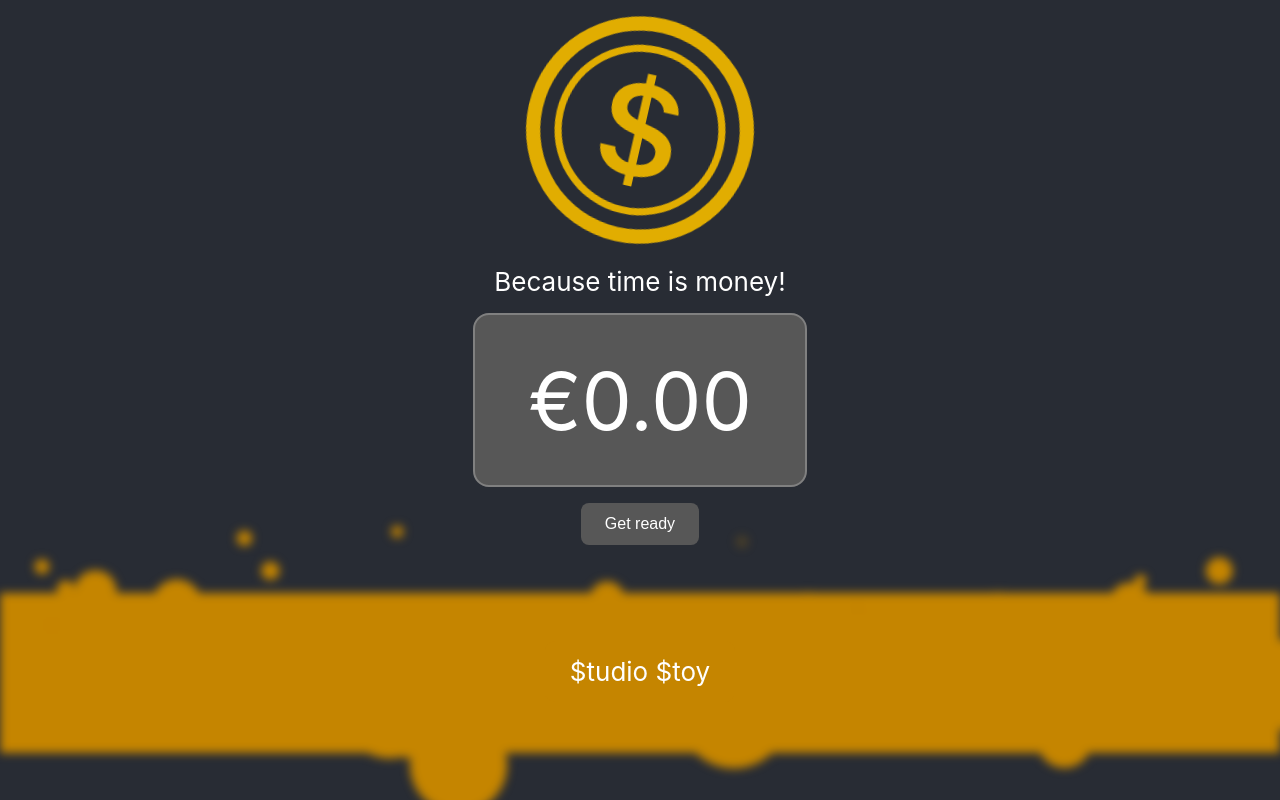
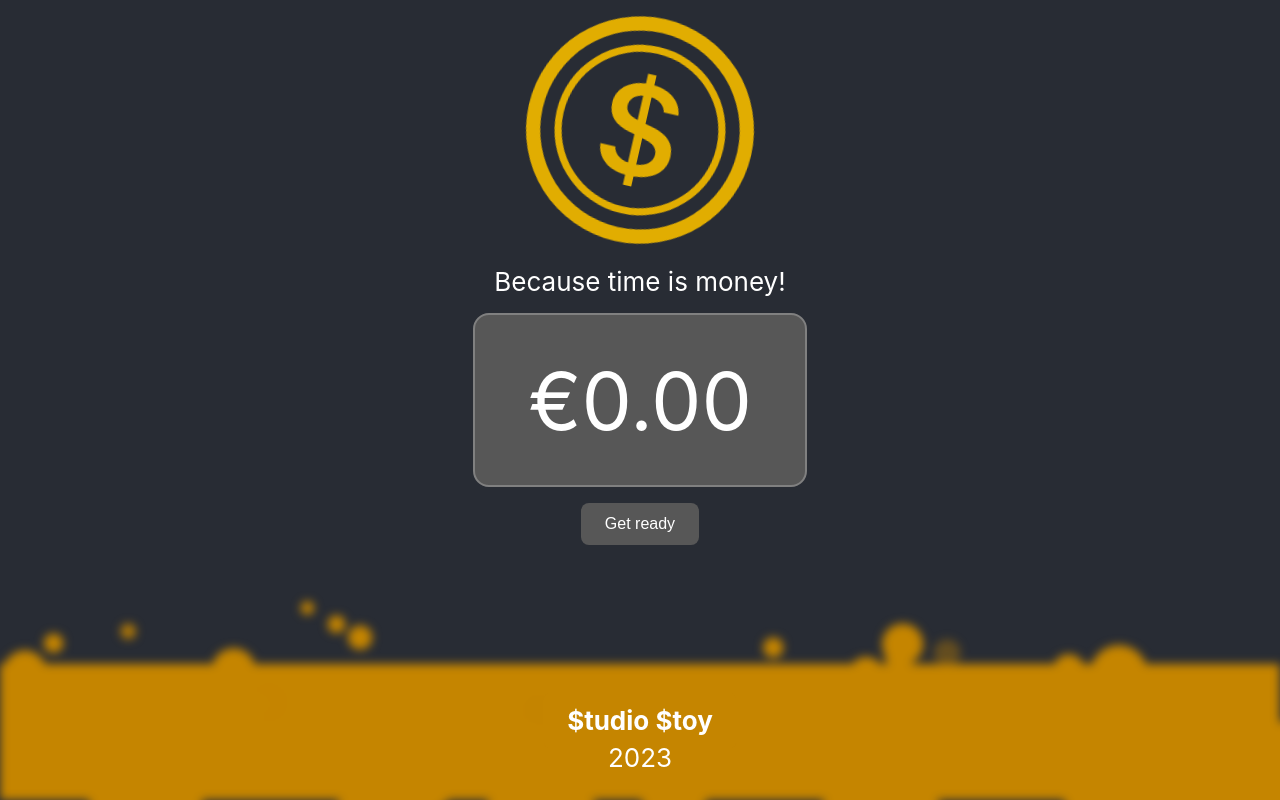
Before and after one commit to stijuh/CoinCounter, a React (Create React App) app: page / in a window 1280 px wide. Built offline with nearby package versions, Linux system fonts and the light colour scheme.

Commit message:
fixed css??? again????????

```diff
--- a/src/components/EpicFooter/EpicFooter.css
+++ b/src/components/EpicFooter/EpicFooter.css
@@ -6,37 +6,60 @@ footer {
   width: 100%;
 }
 
-.foot {
-  width: 100%;
-}
-
 .g-container {
   width: 100%;
   height: 100%;
 }
 
+.date {
+  width: 100%;
+  position: absolute;
+  bottom: 0;
+  display: flex;
+  justify-content: center;
+  height: 4%;
+}
+
 a.studioStoyLink {
-  display: inline-block;
   position: relative;
-  top: -7rem;
+  top: -4rem;
   text-decoration: none;
+  font-weight: bold;
   background-color: var(--backgroundColor);
-  color: white;
-  padding: 15px 25px;
-  border-radius: 10px;
-  transition: background-color 0.3s, box-shadow 0.3s ease-in-out;
+  color: #ffffff;
+  padding: 12px 24px;
+  cursor: pointer;
+  border-radius: 8px;
+  transition: box-shadow 0.3s, background-color 0.2s ease-in-out;
 }
 
 a.studioStoyLink:hover {
-  box-shadow: 0 4px 8px rgba(0, 0, 0, 0.2);
+  background-color: rgb(255, 255, 255);
+  box-shadow: 0 8px 16px rgba(0, 0, 0, 0.2);
+  transform: scale(10);
+  color: #ffcc00;
+}
+
+a.studioStoyLink:hover::before {
+  content: "";
+  position: absolute;
+  width: 100%;
+  height: 100%;
+  top: 0;
+  left: 0;
+  border-radius: 8px;
+  z-index: -1;
+  animation: shiningEffect 1s infinite;
+}
+
+a.studioStoyLink:active {
   background-color: darkgray;
 }
 
 .g-footer {
-  position: relative;
-  margin-top: 3rem;
-  left: 0;
-  height: 10rem;
+  position: absolute;
+  bottom: 0;
+  height: 8.5rem;
   width: 100%;
   background: var(--backgroundColor);
   filter: blur(5px);
@@ -57,411 +80,411 @@ a.studioStoyLink:hover {
 }
 
 .g-bubble:nth-child(0) {
-  left: 56%;
-  top: 96px;
-  width: 70px;
-  height: 70px;
-  animation: moveToTop 7.35s ease-in-out -1.899s infinite;
+  left: 29%;
+  top: 37px;
+  width: 48px;
+  height: 48px;
+  animation: moveToTop 5.78s ease-in-out -0.79s infinite;
 }
 
 .g-bubble:nth-child(1) {
-  left: 40%;
-  top: 96px;
-  width: 48px;
-  height: 48px;
-  animation: moveToTop 8.13s ease-in-out -1.41s infinite;
+  left: 32%;
+  top: 71px;
+  width: 40px;
+  height: 40px;
+  animation: moveToTop 10s ease-in-out -0.201s infinite;
 }
 
 .g-bubble:nth-child(2) {
-  left: 98%;
-  top: 128px;
-  width: 83px;
-  height: 83px;
-  animation: moveToTop 8.08s ease-in-out -1.185s infinite;
+  left: 73%;
+  top: 117px;
+  width: 93px;
+  height: 93px;
+  animation: moveToTop 6.47s ease-in-out -0.786s infinite;
 }
 
 .g-bubble:nth-child(3) {
-  left: 81%;
-  top: 118px;
-  width: 48px;
-  height: 48px;
-  animation: moveToTop 9.24s ease-in-out -1.056s infinite;
+  left: 19%;
+  top: 103px;
+  width: 78px;
+  height: 78px;
+  animation: moveToTop 6.33s ease-in-out -1.035s infinite;
 }
 
 .g-bubble:nth-child(4) {
-  left: 23%;
-  top: 88px;
-  width: 102px;
-  height: 102px;
-  animation: moveToTop 5.03s ease-in-out -1.828s infinite;
+  left: 70%;
+  top: 73px;
+  width: 61px;
+  height: 61px;
+  animation: moveToTop 5.34s ease-in-out -1.394s infinite;
 }
 
 .g-bubble:nth-child(5) {
-  left: 44%;
-  top: 99px;
-  width: 62px;
-  height: 62px;
-  animation: moveToTop 8.18s ease-in-out -0.326s infinite;
+  left: 37%;
+  top: 38px;
+  width: 100px;
+  height: 100px;
+  animation: moveToTop 8.85s ease-in-out -1.27s infinite;
 }
 
 .g-bubble:nth-child(6) {
-  left: 35%;
-  top: 62px;
-  width: 83px;
-  height: 83px;
-  animation: moveToTop 9.22s ease-in-out -0.391s infinite;
+  left: 72%;
+  top: 100px;
+  width: 90px;
+  height: 90px;
+  animation: moveToTop 5.08s ease-in-out -1.559s infinite;
 }
 
 .g-bubble:nth-child(7) {
-  left: 42%;
-  top: 93px;
-  width: 129px;
-  height: 129px;
-  animation: moveToTop 9.71s ease-in-out -0.298s infinite;
+  left: 28%;
+  top: 58px;
+  width: 94px;
+  height: 94px;
+  animation: moveToTop 7.01s ease-in-out -0.988s infinite;
 }
 
 .g-bubble:nth-child(8) {
-  left: 67%;
-  top: 42px;
-  width: 109px;
-  height: 109px;
-  animation: moveToTop 8.38s ease-in-out -0.284s infinite;
+  left: 69%;
+  top: 72px;
+  width: 80px;
+  height: 80px;
+  animation: moveToTop 6.19s ease-in-out -0.829s infinite;
 }
 
 .g-bubble:nth-child(9) {
-  left: 91%;
-  top: 104px;
-  width: 73px;
-  height: 73px;
-  animation: moveToTop 5.74s ease-in-out -1.306s infinite;
+  left: 48%;
+  top: 57px;
+  width: 94px;
+  height: 94px;
+  animation: moveToTop 5.76s ease-in-out -0.835s infinite;
 }
 
 .g-bubble:nth-child(10) {
-  left: 55%;
-  top: 48px;
-  width: 125px;
-  height: 125px;
-  animation: moveToTop 7.84s ease-in-out -1.198s infinite;
+  left: 10%;
+  top: 45px;
+  width: 102px;
+  height: 102px;
+  animation: moveToTop 6.98s ease-in-out -0.351s infinite;
 }
 
 .g-bubble:nth-child(11) {
-  left: 31%;
-  top: 41px;
-  width: 71px;
-  height: 71px;
-  animation: moveToTop 8.55s ease-in-out -0.705s infinite;
+  left: 29%;
+  top: 59px;
+  width: 60px;
+  height: 60px;
+  animation: moveToTop 7.3s ease-in-out -0.709s infinite;
 }
 
 .g-bubble:nth-child(12) {
-  left: 51%;
-  top: 122px;
-  width: 45px;
-  height: 45px;
-  animation: moveToTop 5.32s ease-in-out -1.164s infinite;
+  left: 33%;
+  top: 69px;
+  width: 115px;
+  height: 115px;
+  animation: moveToTop 6.93s ease-in-out -1.901s infinite;
 }
 
 .g-bubble:nth-child(13) {
-  left: 67%;
-  top: 89px;
-  width: 36px;
-  height: 36px;
-  animation: moveToTop 6.41s ease-in-out -0.935s infinite;
+  left: 5%;
+  top: 120px;
+  width: 41px;
+  height: 41px;
+  animation: moveToTop 5.46s ease-in-out -0.45s infinite;
 }
 
 .g-bubble:nth-child(14) {
-  left: 36%;
-  top: 111px;
-  width: 31px;
-  height: 31px;
-  animation: moveToTop 6.3s ease-in-out -0.296s infinite;
+  left: 91%;
+  top: 86px;
+  width: 116px;
+  height: 116px;
+  animation: moveToTop 7.69s ease-in-out -1.779s infinite;
 }
 
 .g-bubble:nth-child(15) {
-  left: 62%;
-  top: 127px;
-  width: 100px;
-  height: 100px;
-  animation: moveToTop 6.23s ease-in-out -0.492s infinite;
+  left: 4%;
+  top: 88px;
+  width: 91px;
+  height: 91px;
+  animation: moveToTop 7.23s ease-in-out -0.56s infinite;
 }
 
 .g-bubble:nth-child(16) {
-  left: 98%;
-  top: 102px;
-  width: 55px;
-  height: 55px;
-  animation: moveToTop 8.43s ease-in-out -1.965s infinite;
+  left: 89%;
+  top: 65px;
+  width: 35px;
+  height: 35px;
+  animation: moveToTop 9.12s ease-in-out -0.329s infinite;
 }
 
 .g-bubble:nth-child(17) {
-  left: 71%;
-  top: 39px;
-  width: 129px;
-  height: 129px;
-  animation: moveToTop 6.75s ease-in-out -1.386s infinite;
+  left: 81%;
+  top: 101px;
+  width: 75px;
+  height: 75px;
+  animation: moveToTop 9.95s ease-in-out -1.089s infinite;
 }
 
 .g-bubble:nth-child(18) {
-  left: 66%;
-  top: 123px;
-  width: 117px;
-  height: 117px;
-  animation: moveToTop 9.35s ease-in-out -1.419s infinite;
+  left: 57%;
+  top: 54px;
+  width: 98px;
+  height: 98px;
+  animation: moveToTop 5.92s ease-in-out -1.569s infinite;
 }
 
 .g-bubble:nth-child(19) {
-  left: 43%;
-  top: 65px;
-  width: 119px;
-  height: 119px;
-  animation: moveToTop 6.96s ease-in-out -1.169s infinite;
+  left: 80%;
+  top: 115px;
+  width: 105px;
+  height: 105px;
+  animation: moveToTop 7.47s ease-in-out -0.749s infinite;
 }
 
 .g-bubble:nth-child(20) {
-  left: 25%;
-  top: 54px;
-  width: 52px;
-  height: 52px;
-  animation: moveToTop 5.04s ease-in-out -1.963s infinite;
+  left: 74%;
+  top: 65px;
+  width: 127px;
+  height: 127px;
+  animation: moveToTop 5.42s ease-in-out -0.891s infinite;
 }
 
 .g-bubble:nth-child(21) {
-  left: 59%;
-  top: 39px;
-  width: 34px;
-  height: 34px;
-  animation: moveToTop 8.16s ease-in-out -1.242s infinite;
+  left: 52%;
+  top: 37px;
+  width: 84px;
+  height: 84px;
+  animation: moveToTop 8.07s ease-in-out -0.81s infinite;
 }
 
 .g-bubble:nth-child(22) {
-  left: 58%;
-  top: 48px;
-  width: 59px;
-  height: 59px;
-  animation: moveToTop 6.6s ease-in-out -1.421s infinite;
+  left: 92%;
+  top: 111px;
+  width: 35px;
+  height: 35px;
+  animation: moveToTop 9.76s ease-in-out -0.072s infinite;
 }
 
 .g-bubble:nth-child(23) {
-  left: 23%;
-  top: 51px;
-  width: 50px;
-  height: 50px;
-  animation: moveToTop 5.93s ease-in-out -1.394s infinite;
+  left: 19%;
+  top: 50px;
+  width: 105px;
+  height: 105px;
+  animation: moveToTop 5.49s ease-in-out -0.467s infinite;
 }
 
 .g-bubble:nth-child(24) {
-  left: 6%;
-  top: 102px;
-  width: 110px;
-  height: 110px;
-  animation: moveToTop 5.31s ease-in-out -1.871s infinite;
+  left: 28%;
+  top: 57px;
+  width: 115px;
+  height: 115px;
+  animation: moveToTop 9.45s ease-in-out -0.221s infinite;
 }
 
 .g-bubble:nth-child(25) {
-  left: 20%;
-  top: 62px;
-  width: 114px;
-  height: 114px;
-  animation: moveToTop 7.86s ease-in-out -1.337s infinite;
+  left: 62%;
+  top: 123px;
+  width: 41px;
+  height: 41px;
+  animation: moveToTop 8.76s ease-in-out -1.343s infinite;
 }
 
 .g-bubble:nth-child(26) {
-  left: 20%;
-  top: 107px;
-  width: 121px;
-  height: 121px;
-  animation: moveToTop 6.77s ease-in-out -0.497s infinite;
+  left: 30%;
+  top: 53px;
+  width: 36px;
+  height: 36px;
+  animation: moveToTop 8.81s ease-in-out -0.997s infinite;
 }
 
 .g-bubble:nth-child(27) {
-  left: 21%;
-  top: 100px;
-  width: 66px;
-  height: 66px;
-  animation: moveToTop 8.63s ease-in-out -0.538s infinite;
+  left: 92%;
+  top: 102px;
+  width: 83px;
+  height: 83px;
+  animation: moveToTop 6.44s ease-in-out -0.347s infinite;
 }
 
 .g-bubble:nth-child(28) {
-  left: 17%;
-  top: 112px;
-  width: 71px;
-  height: 71px;
-  animation: moveToTop 7.97s ease-in-out -1.65s infinite;
+  left: 100%;
+  top: 94px;
+  width: 100px;
+  height: 100px;
+  animation: moveToTop 7.79s ease-in-out -1.776s infinite;
 }
 
 .g-bubble:nth-child(29) {
-  left: 67%;
-  top: 56px;
-  width: 119px;
-  height: 119px;
-  animation: moveToTop 6.82s ease-in-out -1.26s infinite;
+  left: 9%;
+  top: 115px;
+  width: 51px;
+  height: 51px;
+  animation: moveToTop 8.82s ease-in-out -0.903s infinite;
 }
 
 .g-bubble:nth-child(30) {
-  left: 79%;
-  top: 81px;
-  width: 38px;
-  height: 38px;
-  animation: moveToTop 8.28s ease-in-out -1.716s infinite;
+  left: 31%;
+  top: 39px;
+  width: 110px;
+  height: 110px;
+  animation: moveToTop 6.41s ease-in-out -0.708s infinite;
 }
 
 .g-bubble:nth-child(31) {
-  left: 81%;
-  top: 91px;
-  width: 53px;
-  height: 53px;
-  animation: moveToTop 9.99s ease-in-out -0.977s infinite;
+  left: 31%;
+  top: 94px;
+  width: 92px;
+  height: 92px;
+  animation: moveToTop 6.32s ease-in-out -1.456s infinite;
 }
 
 .g-bubble:nth-child(32) {
-  left: 36%;
-  top: 125px;
-  width: 118px;
-  height: 118px;
-  animation: moveToTop 8.28s ease-in-out -1.825s infinite;
+  left: 45%;
+  top: 82px;
+  width: 116px;
+  height: 116px;
+  animation: moveToTop 5.72s ease-in-out -0.937s infinite;
 }
 
 .g-bubble:nth-child(33) {
-  left: 63%;
-  top: 38px;
-  width: 75px;
-  height: 75px;
-  animation: moveToTop 7.47s ease-in-out -1.12s infinite;
+  left: 80%;
+  top: 102px;
+  width: 63px;
+  height: 63px;
+  animation: moveToTop 8.6s ease-in-out -0.199s infinite;
 }
 
 .g-bubble:nth-child(34) {
-  left: 34%;
-  top: 85px;
-  width: 70px;
-  height: 70px;
-  animation: moveToTop 9.17s ease-in-out -1.352s infinite;
+  left: 83%;
+  top: 40px;
+  width: 93px;
+  height: 93px;
+  animation: moveToTop 8.27s ease-in-out -1.977s infinite;
 }
 
 .g-bubble:nth-child(35) {
-  left: 10%;
-  top: 112px;
-  width: 34px;
-  height: 34px;
-  animation: moveToTop 5.63s ease-in-out -1.473s infinite;
+  left: 76%;
+  top: 100px;
+  width: 90px;
+  height: 90px;
+  animation: moveToTop 7.54s ease-in-out -0.54s infinite;
 }
 
 .g-bubble:nth-child(36) {
-  left: 29%;
-  top: 49px;
-  width: 41px;
-  height: 41px;
-  animation: moveToTop 9.21s ease-in-out -0.355s infinite;
+  left: 87%;
+  top: 47px;
+  width: 118px;
+  height: 118px;
+  animation: moveToTop 9.18s ease-in-out -1.472s infinite;
 }
 
 .g-bubble:nth-child(37) {
-  left: 98%;
-  top: 105px;
-  width: 34px;
-  height: 34px;
-  animation: moveToTop 9.18s ease-in-out -1.121s infinite;
+  left: 73%;
+  top: 46px;
+  width: 66px;
+  height: 66px;
+  animation: moveToTop 8.8s ease-in-out -1.702s infinite;
 }
 
 .g-bubble:nth-child(38) {
-  left: 75%;
+  left: 45%;
   top: 41px;
-  width: 49px;
-  height: 49px;
-  animation: moveToTop 9.57s ease-in-out -0.226s infinite;
+  width: 51px;
+  height: 51px;
+  animation: moveToTop 7.62s ease-in-out -0.7s infinite;
 }
 
 .g-bubble:nth-child(39) {
-  left: 53%;
+  left: 21%;
   top: 110px;
-  width: 95px;
-  height: 95px;
-  animation: moveToTop 7.09s ease-in-out -1.509s infinite;
+  width: 91px;
+  height: 91px;
+  animation: moveToTop 8.69s ease-in-out -1.039s infinite;
 }
 
 .g-bubble:nth-child(40) {
-  left: 23%;
-  top: 81px;
-  width: 89px;
-  height: 89px;
-  animation: moveToTop 5.83s ease-in-out -0.027s infinite;
+  left: 98%;
+  top: 89px;
+  width: 88px;
+  height: 88px;
+  animation: moveToTop 5.86s ease-in-out -1.675s infinite;
 }
 
 .g-bubble:nth-child(41) {
-  left: 88%;
-  top: 57px;
-  width: 46px;
-  height: 46px;
-  animation: moveToTop 6.67s ease-in-out -0.09s infinite;
+  left: 24%;
+  top: 81px;
+  width: 37px;
+  height: 37px;
+  animation: moveToTop 9.08s ease-in-out -0.329s infinite;
 }
 
 .g-bubble:nth-child(42) {
-  left: 56%;
-  top: 44px;
-  width: 96px;
-  height: 96px;
-  animation: moveToTop 7.05s ease-in-out -0.218s infinite;
+  left: 32%;
+  top: 58px;
+  width: 53px;
+  height: 53px;
+  animation: moveToTop 6.77s ease-in-out -1.134s infinite;
 }
 
 .g-bubble:nth-child(43) {
-  left: 91%;
-  top: 118px;
-  width: 68px;
-  height: 68px;
-  animation: moveToTop 7.29s ease-in-out -0.245s infinite;
+  left: 76%;
+  top: 36px;
+  width: 109px;
+  height: 109px;
+  animation: moveToTop 5.87s ease-in-out -0.398s infinite;
 }
 
 .g-bubble:nth-child(44) {
-  left: 24%;
-  top: 127px;
-  width: 87px;
-  height: 87px;
-  animation: moveToTop 7.38s ease-in-out -1.071s infinite;
+  left: 69%;
+  top: 118px;
+  width: 82px;
+  height: 82px;
+  animation: moveToTop 7.17s ease-in-out -0.868s infinite;
 }
 
 .g-bubble:nth-child(45) {
-  left: 35%;
-  top: 62px;
-  width: 117px;
-  height: 117px;
-  animation: moveToTop 9.34s ease-in-out -1.264s infinite;
+  left: 89%;
+  top: 37px;
+  width: 74px;
+  height: 74px;
+  animation: moveToTop 6.86s ease-in-out -1.232s infinite;
 }
 
 .g-bubble:nth-child(46) {
-  left: 2%;
-  top: 87px;
+  left: 28%;
+  top: 86px;
   width: 74px;
   height: 74px;
-  animation: moveToTop 9.74s ease-in-out -1.573s infinite;
+  animation: moveToTop 6.57s ease-in-out -1.076s infinite;
 }
 
 .g-bubble:nth-child(47) {
-  left: 37%;
-  top: 46px;
-  width: 47px;
-  height: 47px;
-  animation: moveToTop 6.19s ease-in-out -0.176s infinite;
+  left: 71%;
+  top: 104px;
+  width: 51px;
+  height: 51px;
+  animation: moveToTop 9.08s ease-in-out -0.683s infinite;
 }
 
 .g-bubble:nth-child(48) {
-  left: 90%;
-  top: 104px;
-  width: 129px;
-  height: 129px;
-  animation: moveToTop 5.15s ease-in-out -1.088s infinite;
+  left: 13%;
+  top: 75px;
+  width: 57px;
+  height: 57px;
+  animation: moveToTop 5.63s ease-in-out -1.417s infinite;
 }
 
 .g-bubble:nth-child(49) {
-  left: 90%;
-  top: 72px;
-  width: 68px;
-  height: 68px;
-  animation: moveToTop 8.68s ease-in-out -1.031s infinite;
+  left: 50%;
+  top: 118px;
+  width: 44px;
+  height: 44px;
+  animation: moveToTop 7.64s ease-in-out -1.311s infinite;
 }
 
 .g-bubble:nth-child(50) {
-  left: 85%;
-  top: 35px;
-  width: 115px;
-  height: 115px;
-  animation: moveToTop 5.57s ease-in-out -1.126s infinite;
+  left: 69%;
+  top: 75px;
+  width: 111px;
+  height: 111px;
+  animation: moveToTop 6.02s ease-in-out -0.873s infinite;
 }
 
 @keyframes moveToTop {
@@ -473,5 +496,16 @@ a.studioStoyLink:hover {
     transform: translate(-50%, -120px) scale(0.3);
   }
 }
+@keyframes shiningEffect {
+  0% {
+    box-shadow: 0 0 0 0 rgba(255, 255, 255, 0.76);
+  }
+  50% {
+    box-shadow: 0 0 10px 8px rgba(255, 255, 255, 0.27);
+  }
+  100% {
+    box-shadow: 0 0 0 0 rgba(255, 255, 255, 0.6);
+  }
+}
 
 /*# sourceMappingURL=EpicFooter.css.map */
--- a/src/components/EpicFooter/EpicFooter.scss
+++ b/src/components/EpicFooter/EpicFooter.scss
@@ -3,10 +3,6 @@
 }
 
 footer {
-  width:100%
-}
-
-.foot {
   width:100%;
 }
 
@@ -15,30 +11,58 @@ footer {
   height: 100%;
 }
 
+.date {
+  width: 100%;
+  position: absolute;
+  bottom: 0;
+  display: flex;
+  justify-content: center;
+  height: 4%;
+}
+
+// Stoy button
 a.studioStoyLink {
-  display: inline-block;
   position: relative;
-  top: -7rem;
+  top: -4rem;
   text-decoration: none;
+  font-weight: bold;
 
   background-color: var(--backgroundColor);
-  color: white;
 
-  padding: 15px 25px;
-  border-radius: 10px;
-  transition: background-color 0.3s, box-shadow 0.3s ease-in-out;
+  color: #ffffff;
+  padding: 12px 24px;
+  cursor: pointer;
+  border-radius: 8px;
+  transition: box-shadow 0.3s, background-color 0.2s ease-in-out;
 }
 
 a.studioStoyLink:hover {
-  box-shadow: 0 4px 8px rgba(0, 0, 0, 0.2);
+  background-color: rgb(255, 255, 255);
+  box-shadow: 0 8px 16px rgba(0, 0, 0, 0.2);
+  transform: scale(10);
+  color: #ffcc00;
+}
+
+a.studioStoyLink:hover::before {
+  content: '';
+  position: absolute;
+  width: 100%;
+  height: 100%;
+  top: 0;
+  left: 0;
+  border-radius: 8px;
+  z-index: -1;
+  animation: shiningEffect 1s infinite;
+}
+
+a.studioStoyLink:active {
   background-color: darkgray;
 }
 
 .g-footer {
-  position: relative;
-  margin-top: 3rem;
-  left: 0;
-  height: 10rem;
+  position: absolute;
+  bottom: 0;
+  height: 8.5rem;
   width: 100%;
   background: var(--backgroundColor);
   filter: blur(5px);
@@ -79,3 +103,15 @@ a.studioStoyLink:hover {
     transform: translate(-50%, -120px) scale(.3);
   }
 }
+
+@keyframes shiningEffect {
+  0% {
+    box-shadow: 0 0 0 0 rgba(255, 255, 255, 0.76);
+  }
+  50% {
+    box-shadow: 0 0 10px 8px rgba(255, 255, 255, 0.27);
+  }
+  100% {
+    box-shadow: 0 0 0 0 rgba(255, 255, 255, 0.6);
+  }
+}
--- a/src/components/EpicFooter/EpicFooter.tsx
+++ b/src/components/EpicFooter/EpicFooter.tsx
@@ -4,9 +4,6 @@ import "./EpicFooter.scss"
 function EpicFooter() {
     return (
         <footer>
-            {/*<span className={"date"}>@2023</span>*/}
-
-            <div className={"foot"}>
             <div className="g-container">
                 <div className="g-wrap">
                     <div className="g-footer">
@@ -19,7 +16,7 @@ function EpicFooter() {
                     </div>
                 </div>
             </div>
-            </div>
+            <p className={"date"}>2023</p>
 
             <a className={"studioStoyLink"} href="https://studiostoy.nl" target="_blank">$tudio $toy</a>
         </footer>
```
Also changed, not shown: 1 other file (tests, documents, lock files or other folders). Lines whose indentation alone changed are shown as unchanged.
